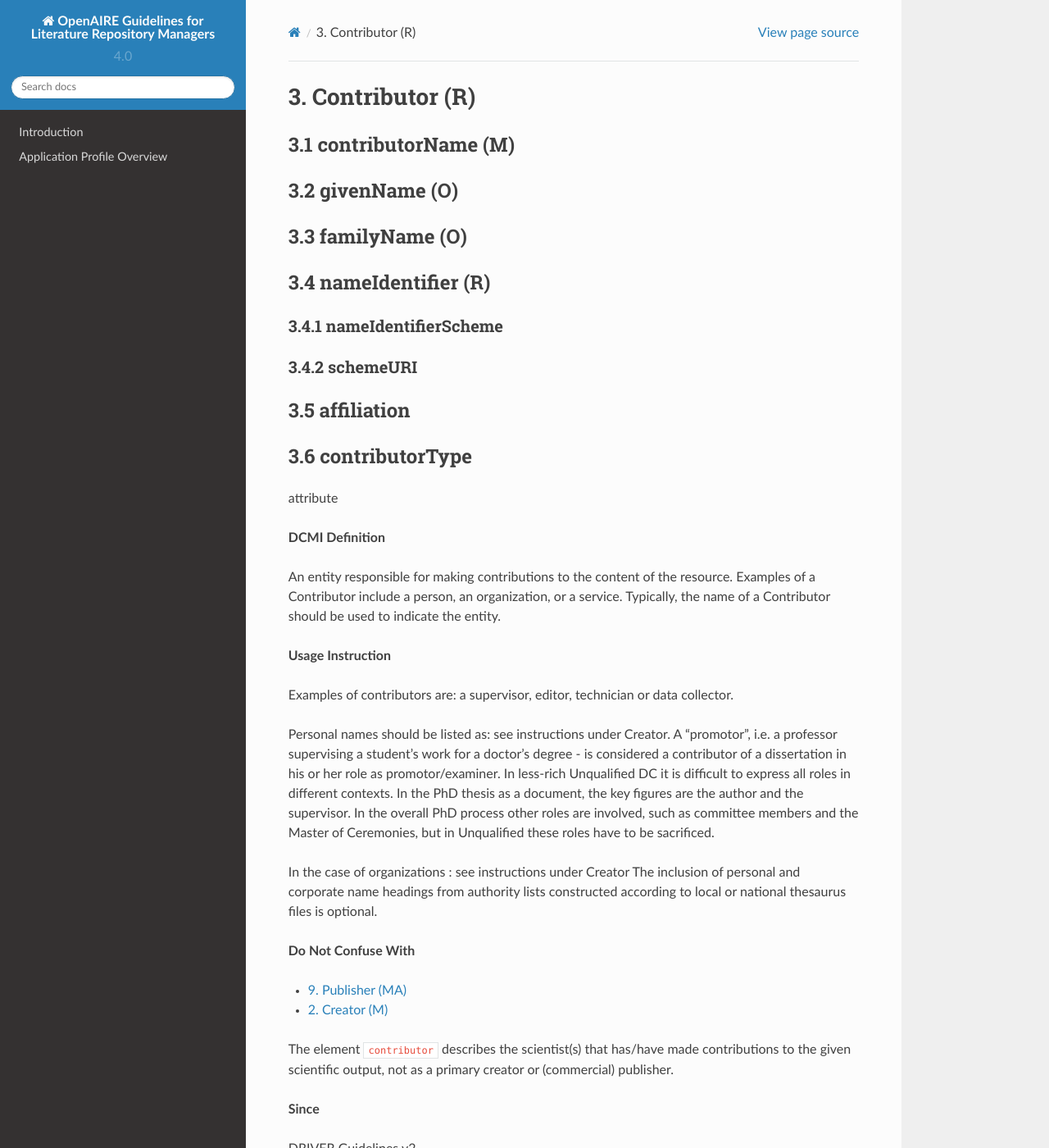
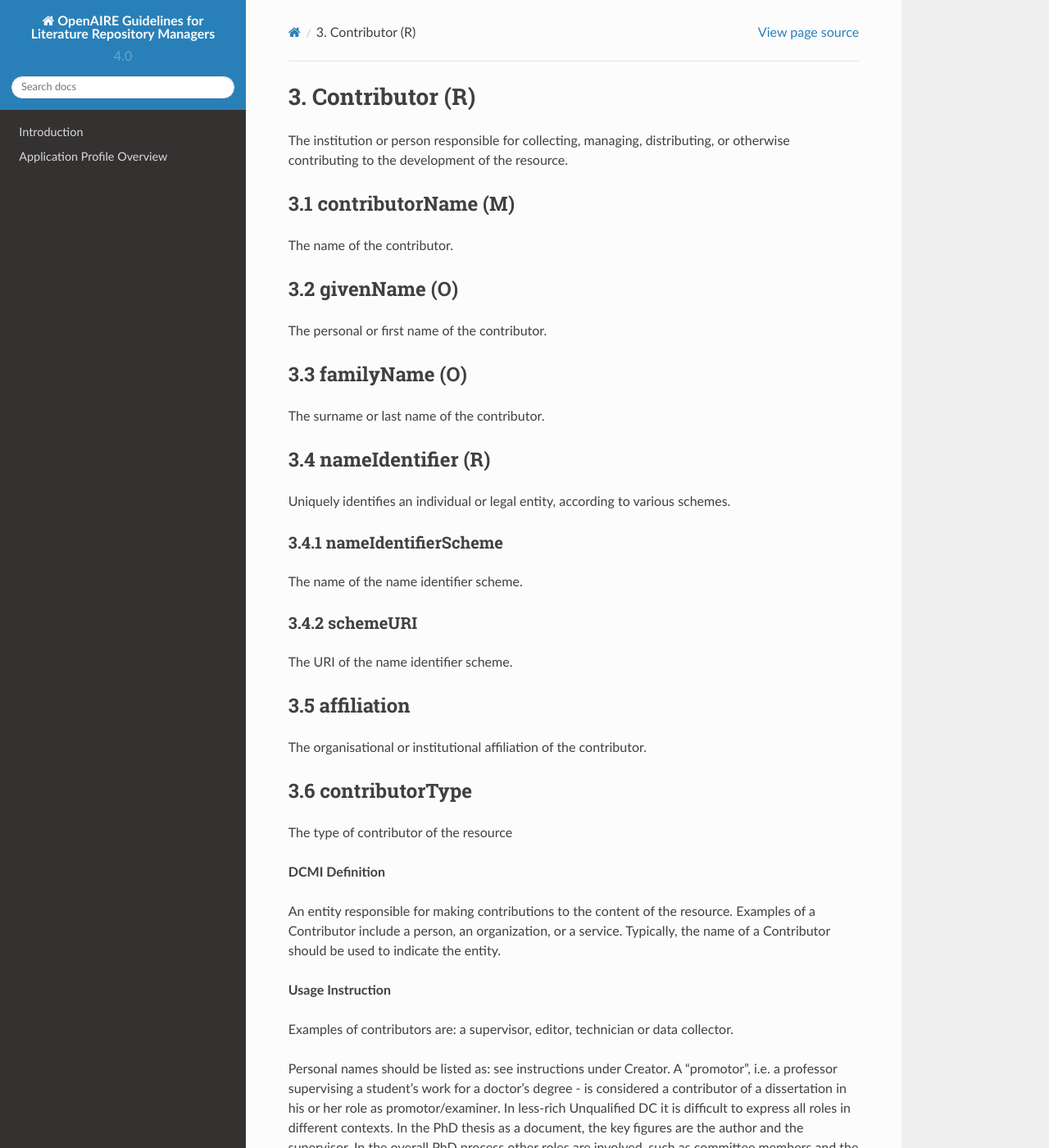
Before and after one commit to openaire/guidelines-literature-repositories, a Sphinx documentation site: the page built from docs/field_contributor.rst, in a window 1280 px wide and 1400 px high. Shown: the whole window at 82% size. Built offline with Sphinx 7.4.7 and the Read the Docs theme 2.0.0, drawn with Linux system fonts in a browser that asks for light colours.

Commit message:
updated doc for contributor field

```diff
--- a/docs/field_contributor.rst
+++ b/docs/field_contributor.rst
@@ -2,34 +2,51 @@
 
 3. Contributor (R)
 ==================
+
+The institution or person responsible for collecting, managing, distributing, or otherwise contributing to the development of the resource.
 
 .. _dci:contributor_contributorName:
 
 3.1 contributorName (M)
 -----------------------
 
+The name of the contributor.
+
 3.2 givenName (O)
 -----------------
+
+The personal or first name of the contributor.
 
 3.3 familyName (O)
 ------------------
 
+The surname or last name of the contributor.
+
 3.4 nameIdentifier (R)
 ----------------------
+
+Uniquely identifies an individual or legal entity, according to various schemes.
 
 3.4.1 nameIdentifierScheme
 ^^^^^^^^^^^^^^^^^^^^^^^^^^
 
+The name of the name identifier scheme.
+
 3.4.2 schemeURI
 ^^^^^^^^^^^^^^^
+
+The URI of the name identifier scheme.
+
 
 3.5 affiliation
 ---------------
 
+The organisational or institutional affiliation of the contributor.
+
 3.6 contributorType
 -------------------
 
-attribute
+The type of contributor of the resource
 
 
 **DCMI Definition**
```
